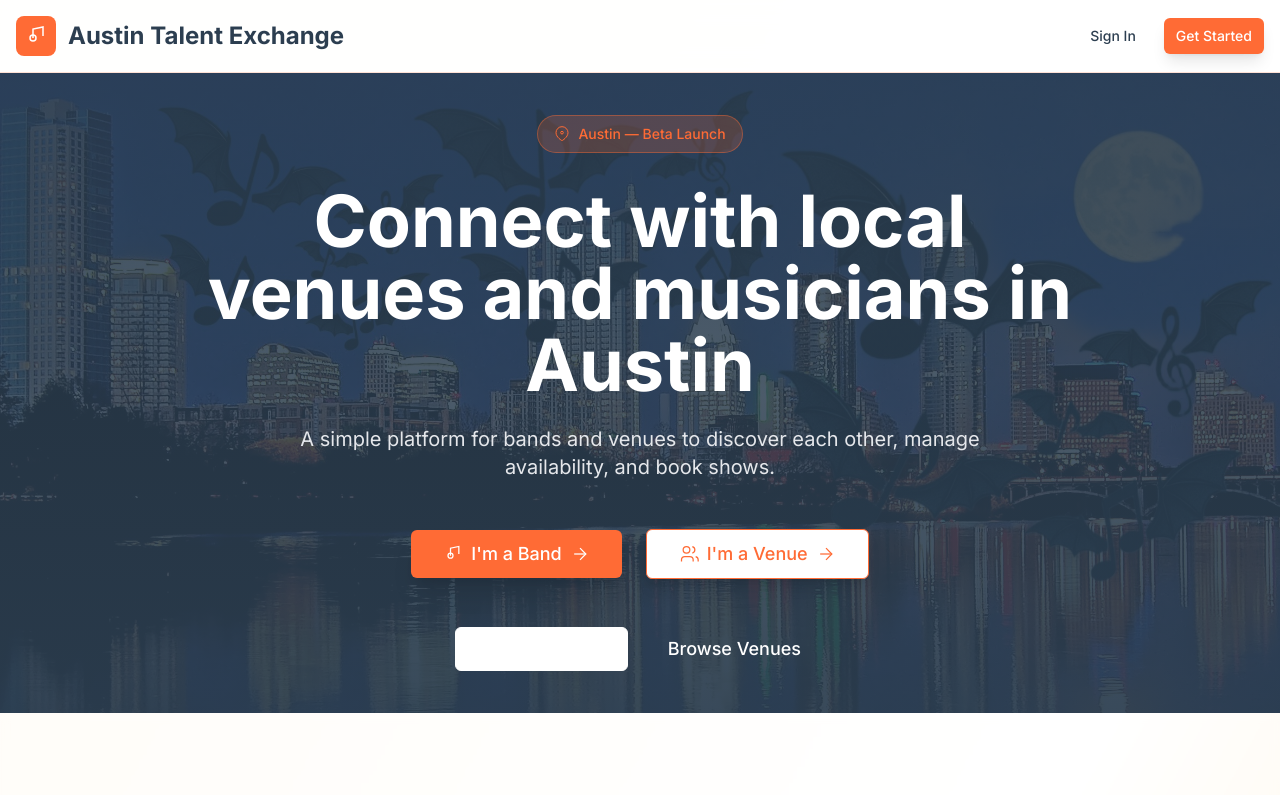
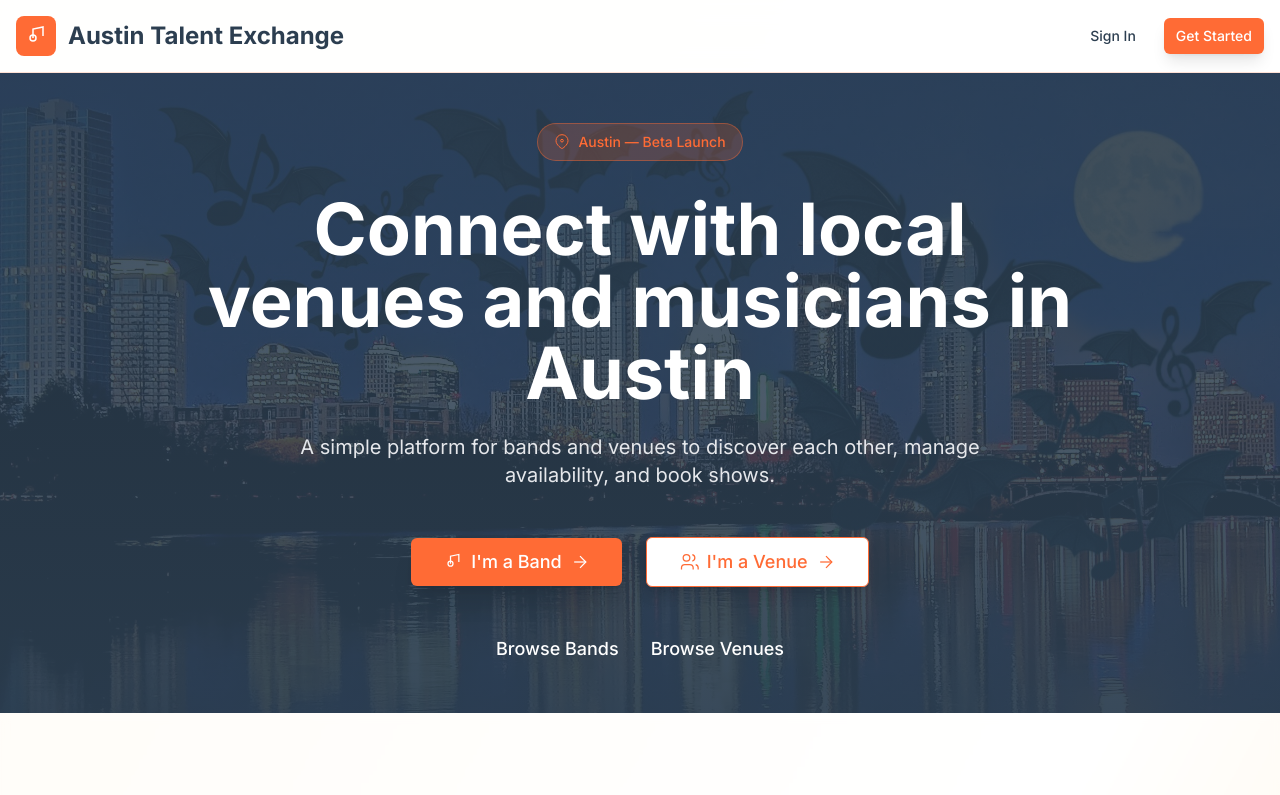
Before and after one commit to HansDandle/atexchange, a Next.js app: page / in a window 1280 px wide. Shown: the top 795 px of the page. Built offline with nearby package versions, Linux system fonts and the light colour scheme; no server answers.

Commit message:
simplify browse links on homepage to text only

```diff
--- a/src/app/page.tsx
+++ b/src/app/page.tsx
@@ -130,16 +130,12 @@
               </div>
 
               {/* Prominent browse CTAs for anonymous users */}
-              <div className="flex items-center justify-center gap-4">
-                <Link href="/bands">
-                  <Button variant="outline" size="lg" className="w-full sm:w-auto text-lg px-6 py-4 border-white text-white hover:bg-white hover:text-austin-charcoal">
-                    Browse Bands
-                  </Button>
+              <div className="flex items-center justify-center gap-8 text-white">
+                <Link href="/bands" className="text-lg font-medium hover:text-austin-orange transition-colors">
+                  Browse Bands
                 </Link>
-                <Link href="/venues">
-                  <Button variant="ghost" size="lg" className="w-full sm:w-auto text-lg px-6 py-4 text-white hover:bg-white/10">
-                    Browse Venues
-                  </Button>
+                <Link href="/venues" className="text-lg font-medium hover:text-austin-orange transition-colors">
+                  Browse Venues
                 </Link>
               </div>
             </div>
```
